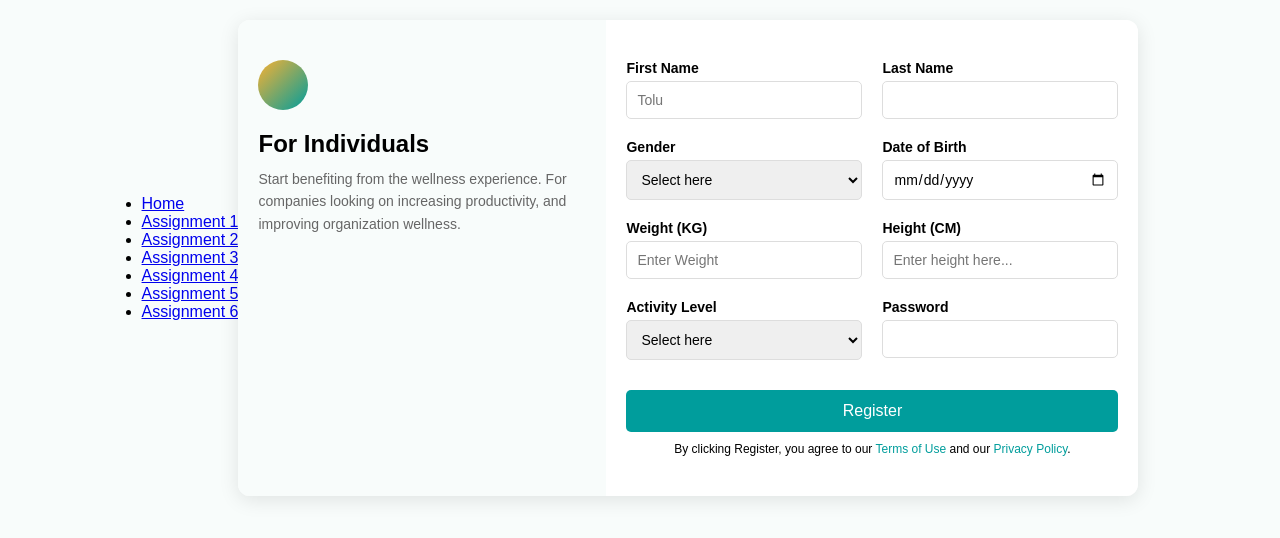
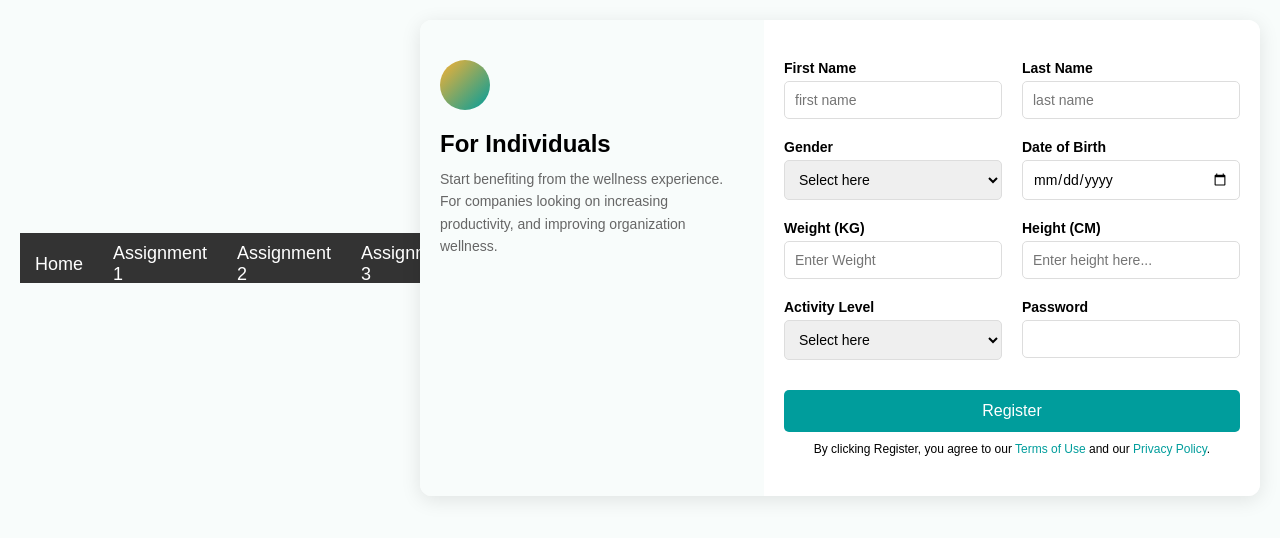
Before and after one commit to kergs/Altsch_CssAssignment, a plain HTML site: page Assignment4/Assignment4.html in a window 1280 px wide. Shown: the part 142-680 px from the top of the page. Drawn offline with Linux system fonts and the light colour scheme.

Commit message:
div update

```diff
--- a/Assignment4/Assignment4.html
+++ b/Assignment4/Assignment4.html
@@ -33,11 +33,11 @@
         <div class="form-group">
           <div class="form-control">
             <label for="first-name">First Name</label>
-            <input type="text" id="first-name" placeholder="Tolu">
+            <input type="text" id="first-name" placeholder="first name">
           </div>
           <div class="form-control">
             <label for="last-name">Last Name</label>
-            <input type="text" id="last-name" placeholder="">
+            <input type="text" id="last-name" placeholder="last name">
           </div>
         </div>
         <div class="form-group">
--- a/Assignment4/style.css
+++ b/Assignment4/style.css
@@ -1,5 +1,43 @@
+#home {
+    font-family: Arial, sans-serif;
+    justify-content: center;
+    align-items: center;
+    margin: 0;
+    padding: 0;
+    background-color: #f4f4f4;
+    text-align: center;
+}
 
+nav {
+    width: 400px;
+    float: left;
+    height: 50px;
+    background: #333;
+    padding: 10px 0;
+}
 
+nav ul {
+    float: left;
+    display: flex;
+    justify-content: center;
+    align-items: center;
+    list-style: none;
+
+}
+
+nav ul li {
+    list-style: none;
+    margin-left: 62px;
+    margin-top: 27px;
+    font-size: 14px;
+    margin: 0 15px;
+}
+
+nav ul li a {
+    color: white;
+    text-decoration: none;
+    font-size: 18px;
+}
 
 * {
   margin: 0;
```
Lines whose indentation alone changed are shown as unchanged.
